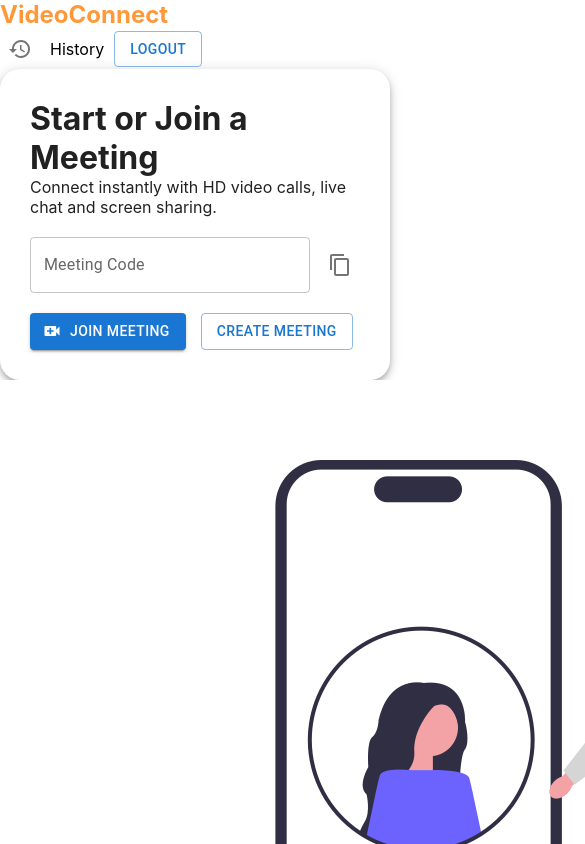
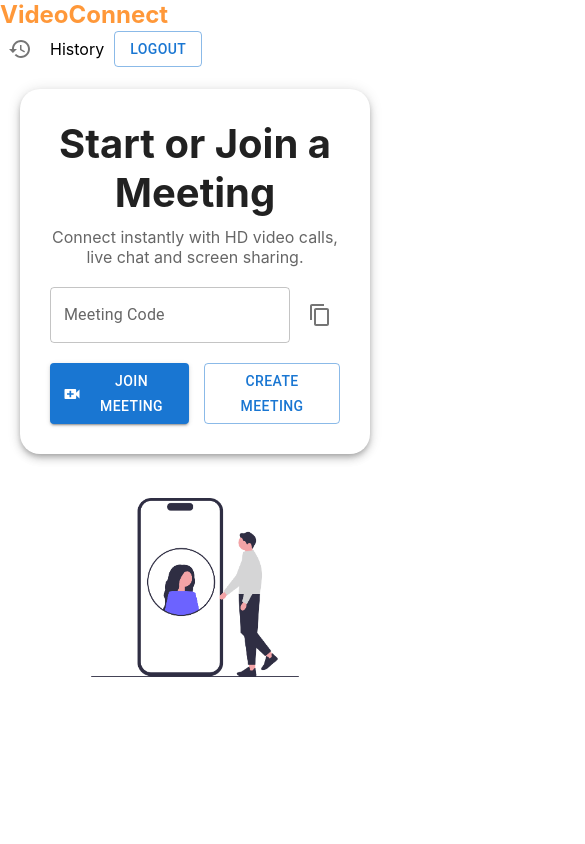
Before and after one commit to Utkarsh24-max/video-conference-app, a React (Create React App) app in the folder frontend/: page /home in a window 390 px wide. Shown: the top 844 px of the page, 585 px wide, since content can reach past the window. Built offline with nearby package versions, Linux system fonts and the light colour scheme; sample sign-in values are in the browser's storage.

Commit message:
Update App.css

```diff
--- a/frontend/src/App.css
+++ b/frontend/src/App.css
@@ -159,3 +159,29 @@
     padding: 1rem;
   }
 }
+.leftPanel h1 {
+  font-size: 2.5rem;
+  margin-bottom: 10px;
+}
+
+.leftPanel p {
+  color: #666;
+}
+
+.rightPanel img {
+  width: 35vw;
+  max-width: 500px;
+}
+
+@media (max-width: 900px) {
+  .meetContainer {
+    flex-direction: column;
+    text-align: center;
+    padding: 20px;
+  }
+
+  .rightPanel img {
+    width: 80%;
+    margin-top: 20px;
+  }
+}
```
